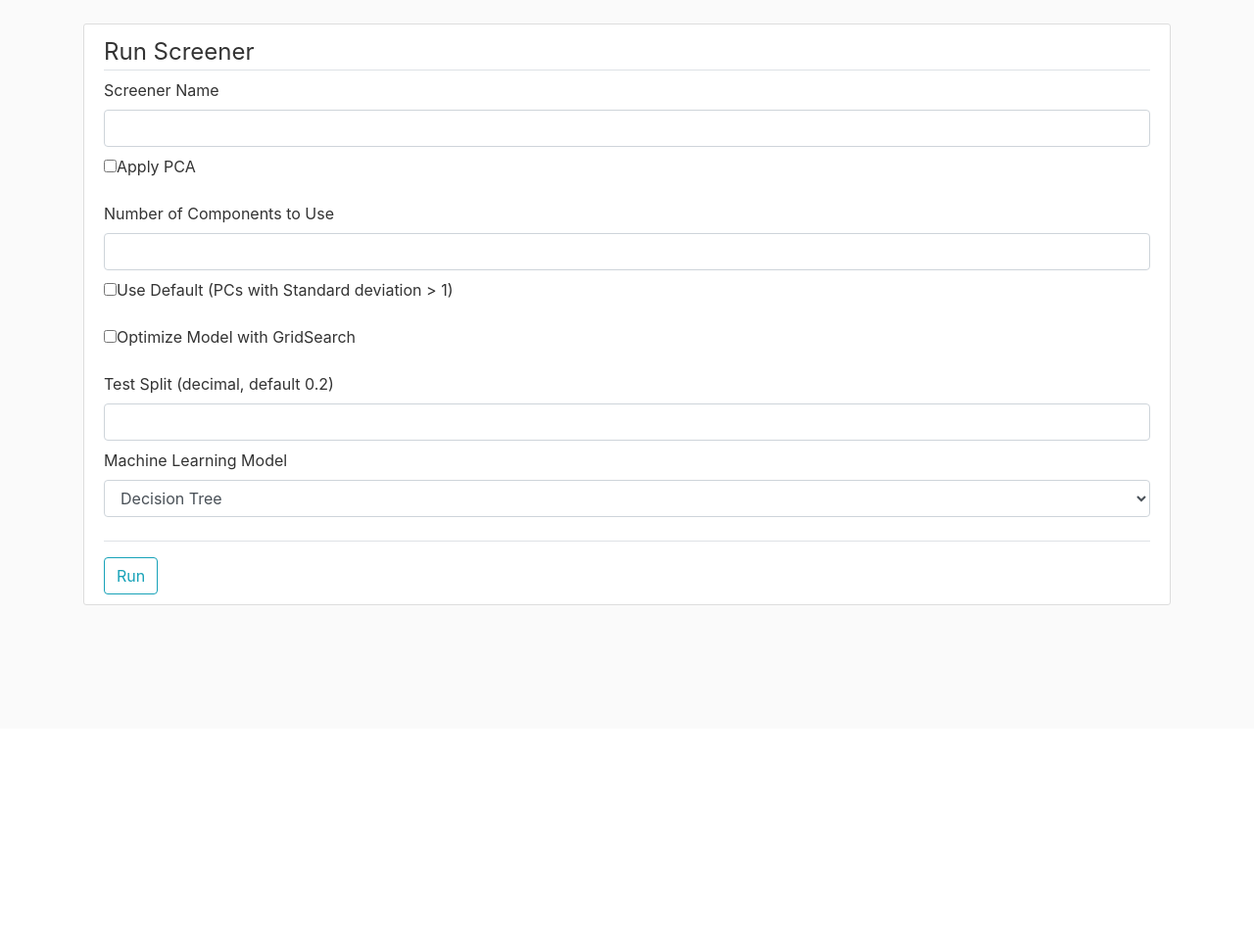
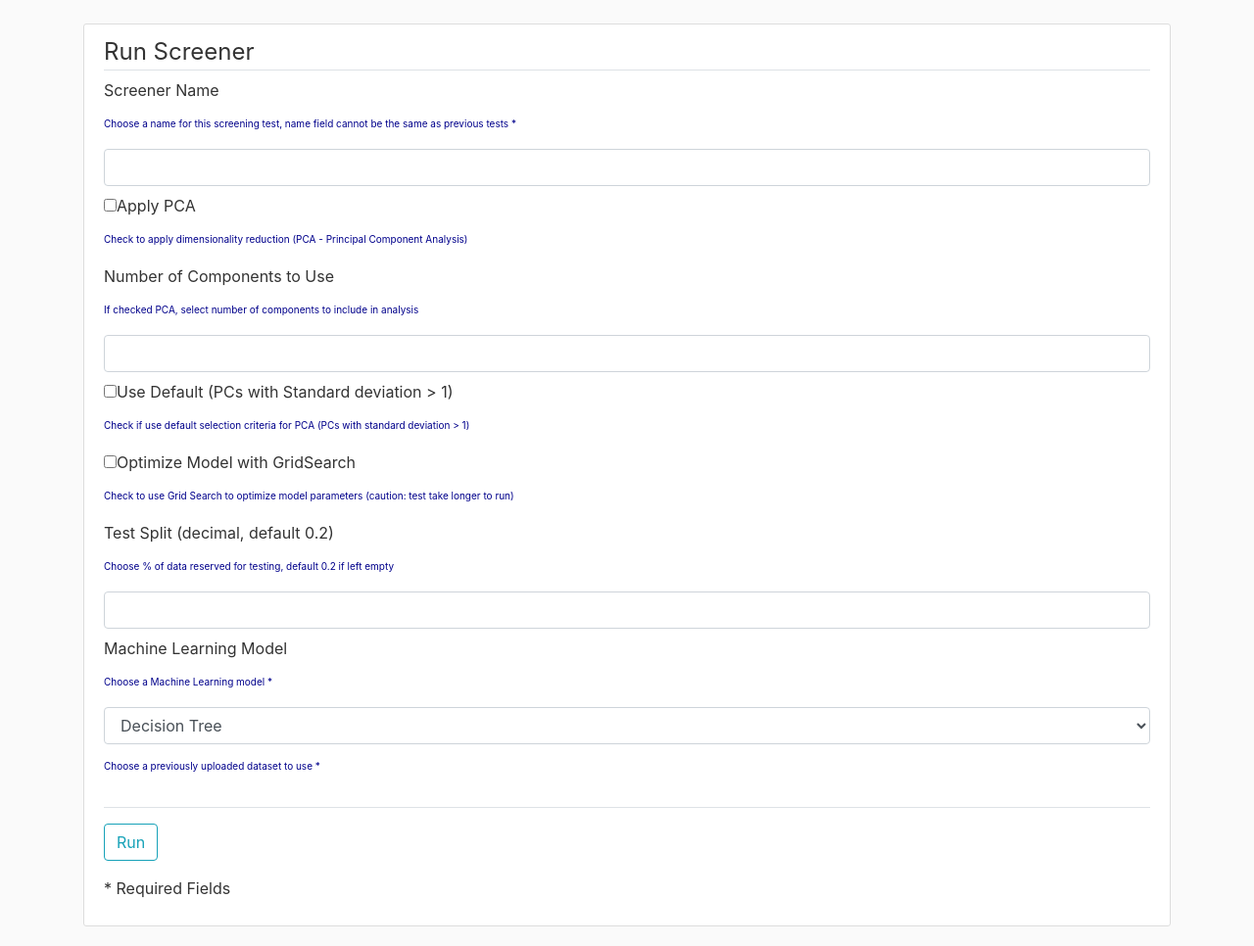
Before and after one commit to huhu42/finalproj, a Flask app: page /screen/run_model in a window 1280 px wide. Shown: the part 56-1022 px from the top of the page at 98% size. Before the commit the page ends 674 px from the top, so only its background shows below. Run offline with Flask 2, Linux system fonts and the light colour scheme; data that the repository does not hold is empty; parts of the project's set-up code (start-up, migrations or seed data) failed here and were passed over; some libraries are stand-ins or nearby versions.

Commit message:
instructions

```diff
--- a/ftapp/templates/includes/_navbar.html
+++ b/ftapp/templates/includes/_navbar.html
@@ -15,8 +15,8 @@
                         Screener
                     </a>
                     <div class="dropdown-menu" aria-labelledby="navbarDropdown">
-                        <a class="dropdown-item" href="{{ url_for('screen.upload_file') }}">Custom Data Upload</a>
-                        <a class="dropdown-item" href="{{ url_for('screen.run_model') }}">Run Screener</a>
+                        <a class="dropdown-item" href="{{ url_for('screen.upload_file') }}">1. Custom Data Upload</a>
+                        <a class="dropdown-item" href="{{ url_for('screen.run_model') }}">2. Run Screener</a>
                         <div class="dropdown-divider"></div>
                         <a class="dropdown-item" href="#">Screening Results</a>
                     </div>
@@ -26,7 +26,7 @@
                         Optimization
                     </a>
                     <div class="dropdown-menu" aria-labelledby="navbarDropdown">
-                        <a class="dropdown-item" href="{{ url_for('optimization.optimize') }}">Optimize</a>
+                        <a class="dropdown-item" href="{{ url_for('optimization.optimize') }}">3. Optimize</a>
                         <div class="dropdown-divider"></div>
                         <a class="dropdown-item">Test Summary</a>
 
--- a/ftapp/templates/screen.html
+++ b/ftapp/templates/screen.html
@@ -8,6 +8,8 @@
             <legend class="border-bottom mb-2">Run Screener</legend>
             <div class="from-group mb-2">
                 {{ form.name.label(class="form-control-label") }}
+                <p> <font size="1.5" color="#00008b"> Choose a name for this screening test, name field cannot be the same as previous tests *
+                </font></p>
                 {% if form.name.errors %}
                     {{ form.name(class="form-control form-control-lg is-invalid") }}
                     <div class="invalid-feedback">
@@ -22,12 +24,19 @@
             <div class="from-group mb-2">
                 <p>
                      <input type="checkbox", name='pca_b' value='pca_b'>{{ form.pca_b.label(class="form-control-label") }}<br>
+                <font size="1.5" color="#00008b"> Check to apply dimensionality reduction (PCA - Principal Component Analysis)
+                </font>
+
                 </p>
   			</div>
 
 
             <div class="from-group mb-2">
                 {{ form.pca_num.label(class="form-control-label") }}
+                <p> <font size="1.5" color="#00008b"> If checked PCA, select number of components to include in analysis
+                </font>
+
+                </p>
                 {% if form.pca_num.errors %}
                     {{ form.pca_num(class="form-control form-control-lg is-invalid") }}
                     <div class="invalid-feedback">
@@ -43,6 +52,10 @@
             <div class="from-group mb-2">
                 <p>
                      <input type="checkbox", name='pca_d' value='pca_d' }}>{{ form.pca_d.label(class="form-control-label") }}<br>
+                <font size="1.5" color="#00008b"> Check if use default selection criteria for PCA (PCs with standard deviation > 1)
+                </font>
+
+
                 </p>
   			</div>
 
@@ -50,12 +63,18 @@
             <div class="from-group mb-2">
                 <p>
                      <input type="checkbox", name='optimize' value='optimize'>{{ form.optimize.label(class="form-control-label") }} <br>
+                <font size="1.5" color="#00008b"> Check to use Grid Search to optimize model parameters (caution: test take longer to run)
+                </font>
+
+
                 </p>
   			</div>
 
 
             <div class="from-group mb-2">
                 {{ form.train_test_split.label(class="form-control-label") }}
+            <p><font size="1.5" color="#00008b"> Choose % of data reserved for testing, default 0.2 if left empty
+                </font></p>
                 {% if form.train_test_split.errors %}
                     {{ form.train_test_split(class="form-control form-control-lg is-invalid") }}
                     <div class="invalid-feedback">
@@ -70,6 +89,8 @@
 
             <div class="from-group mb-2">
                 {{ form.model.label(class="form-control-label") }}
+                            <p><font size="1.5" color="#00008b"> Choose a Machine Learning model *
+                </font></p>
                 {% if form.model.errors %}
                     {{ form.model(class="form-control form-control-lg is-invalid") }}
                     <div class="invalid-feedback">
@@ -81,7 +102,8 @@
                     {{ form.model(class="form-control") }}
                 {% endif %}
             </div>
-
+            <p><font size="1.5" color="#00008b"> Choose a previously uploaded dataset to use *
+                </font></p>
             <div class="from-group">
                 <table class="table table-striped table-bordered">
                     {% for screener in screeners%}
@@ -98,6 +120,8 @@
         <div class="from-group">
             {{ form.submit(class="btn btn-outline-info") }}
         </div>
+            </p>
+    <p>* Required Fields</p>
     </form>
 </div>
 {% endblock %}
--- a/ftapp/templates/screener_data.html
+++ b/ftapp/templates/screener_data.html
@@ -2,8 +2,8 @@
 
 {% block content %}
 <div class="container-fluid">
-    <legend class="border-bottom mb-3">Screener Data Factor Analysis and Visualization</legend>
-    <p>Strategy: {{ name }}</p>
+    <legend class="border-bottom mb-3">Factor Analysis and Visualization for Dataset {{name}}</legend>
+    <p>Dataset: {{ name }}</p>
     <div class="float-right">
         <button type="button" class="btn btn-danger btn-sm m-1" data-toggle="modal" data-target="#deleteModal">Delete</button>
     </div>
```
